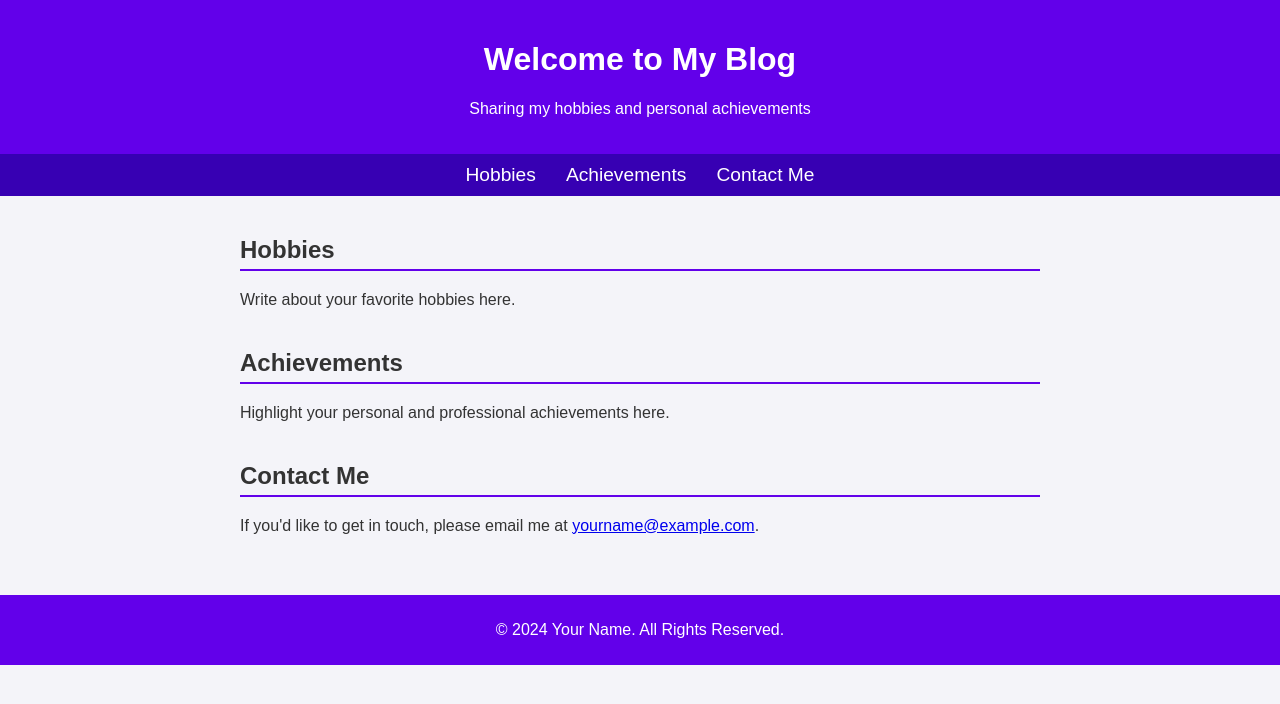
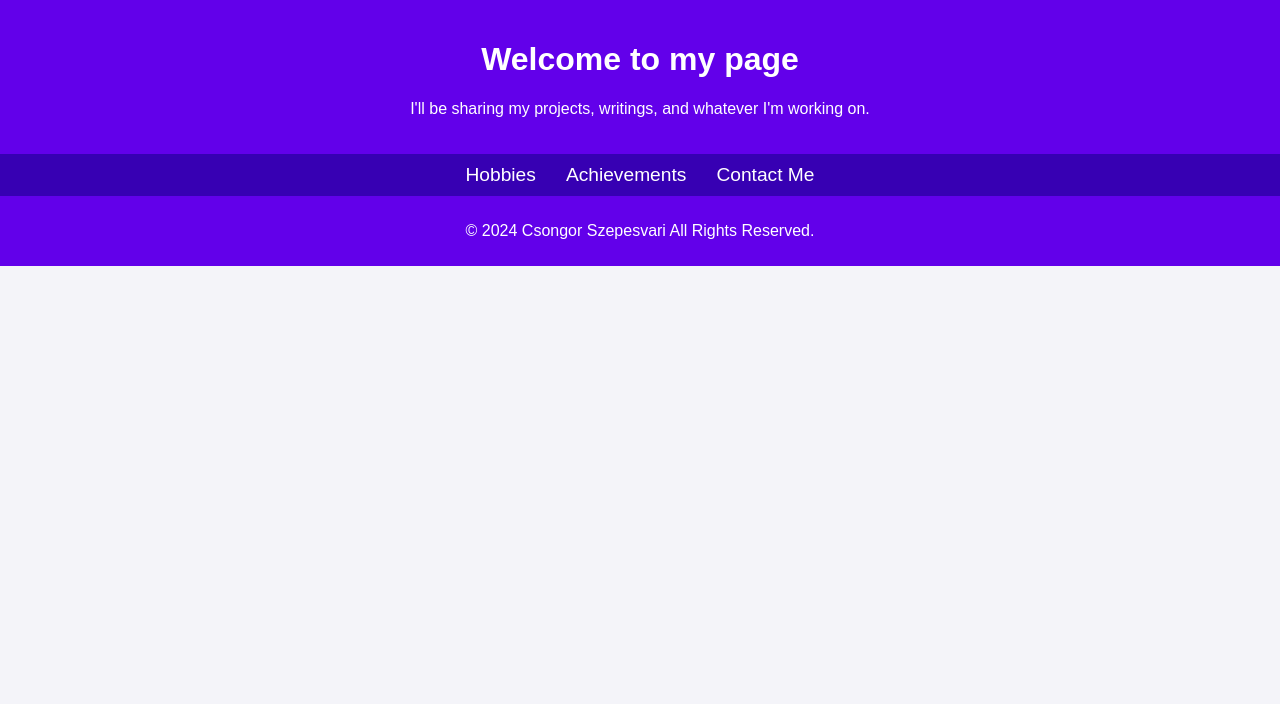
Before and after one commit to Csongor-Szepesvari/landing_page, a plain HTML site: page index.html in a window 1280 px wide. Drawn offline with Linux system fonts and the light colour scheme.

Commit message:
Update index.html

```diff
--- a/index.html
+++ b/index.html
@@ -3,7 +3,7 @@
 <head>
     <meta charset="UTF-8">
     <meta name="viewport" content="width=device-width, initial-scale=1.0">
-    <title>My Blog</title>
+    <title>Csongor Szepesvari</title>
     <style>
         body {
             font-family: Arial, sans-serif;
@@ -59,30 +59,17 @@
 </head>
 <body>
     <header>
-        <h1>Welcome to My Blog</h1>
-        <p>Sharing my hobbies and personal achievements</p>
+        <h1>Welcome to my page</h1>
+        <p>I'll be sharing my projects, writings, and whatever I'm working on.</p>
     </header>
     <nav>
         <a href="#hobbies">Hobbies</a>
         <a href="#achievements">Achievements</a>
         <a href="#contact">Contact Me</a>
     </nav>
-    <div class="container">
-        <section id="hobbies" class="section">
-            <h2>Hobbies</h2>
-            <p>Write about your favorite hobbies here.</p>
-        </section>
-        <section id="achievements" class="section">
-            <h2>Achievements</h2>
-            <p>Highlight your personal and professional achievements here.</p>
-        </section>
-        <section id="contact" class="section">
-            <h2>Contact Me</h2>
-            <p>If you'd like to get in touch, please email me at <a href="mailto:yourname@example.com">yourname@example.com</a>.</p>
-        </section>
-    </div>
+
     <footer>
-        <p>&copy; 2024 Your Name. All Rights Reserved.</p>
+        <p>&copy; 2024 Csongor Szepesvari All Rights Reserved.</p>
     </footer>
 </body>
 </html>
```
